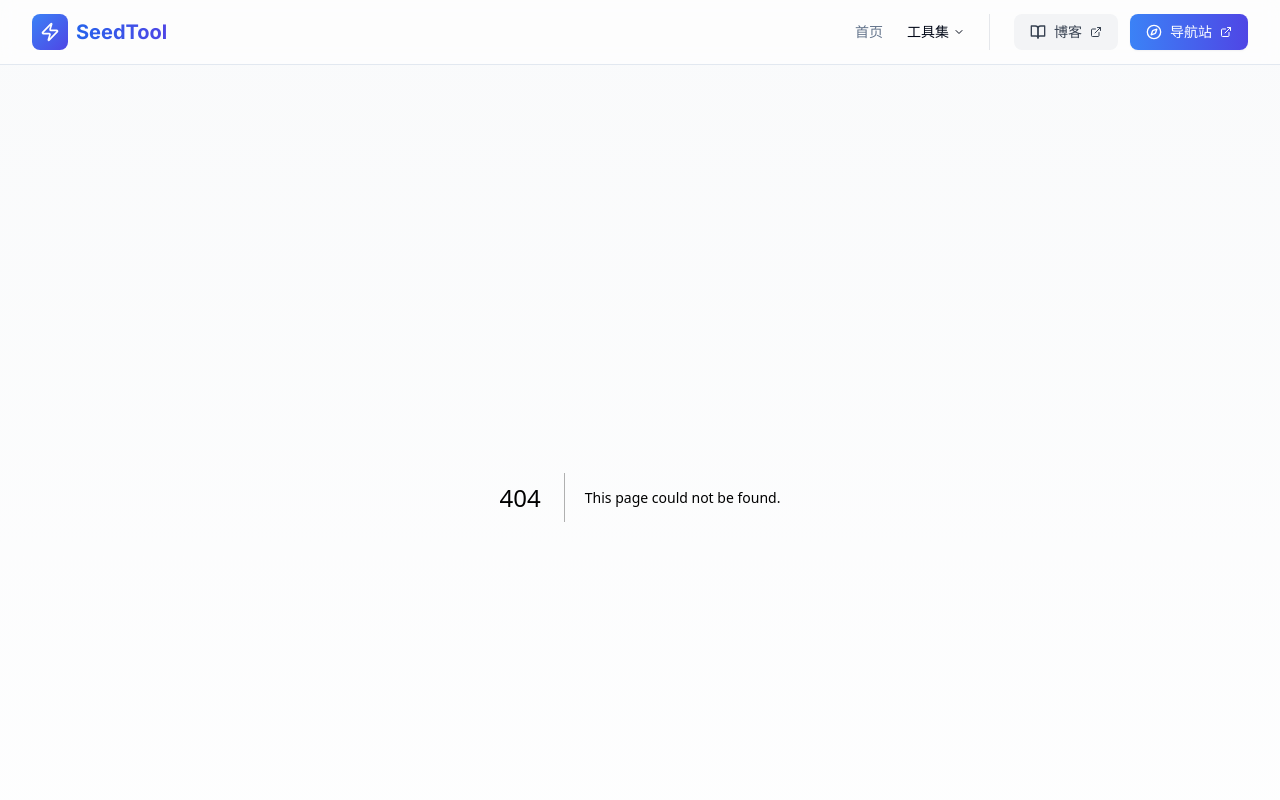
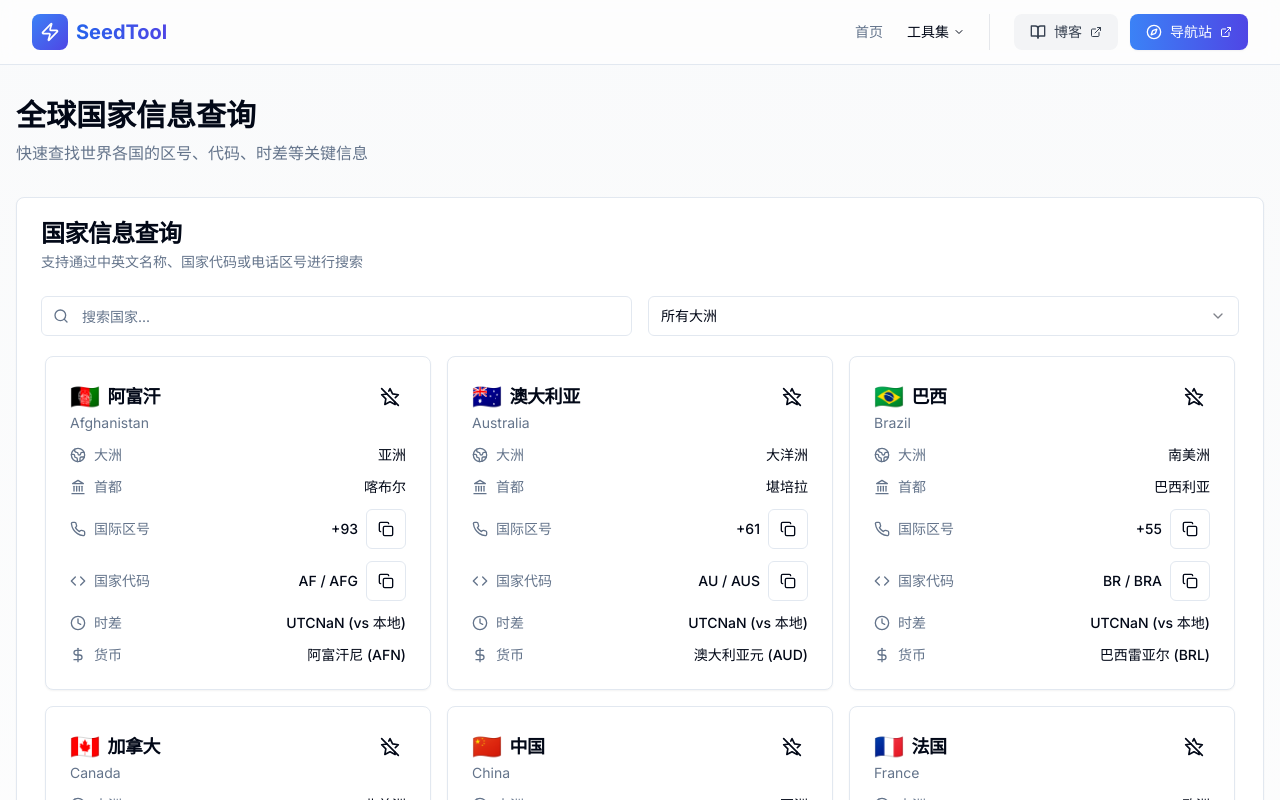
Before and after one commit to everett7623/Globokit, a Next.js app: page /tools/global-country-info in a window 1280 px wide. Before the commit this address had no page. Shown: the top 800 px of the page. Built offline with nearby package versions, Linux system fonts and the light colour scheme.

Commit message:
Create page.tsx

```diff
--- /dev/null
+++ b/app/tools/global-country-info/page.tsx
@@ -0,0 +1,208 @@
+// 名称: 全球国家信息查询
+// 描述: 查询全球国家和地区的详细信息，支持搜索和筛选
+// 路径: seedtool/app/tools/global-country-info/page.tsx
+// 作者: Jensfrank (由Gemini AI生成)
+// 更新时间: 2025-07-25
+
+'use client'
+
+import { useState, useEffect, useMemo } from 'react'
+import { Card, CardContent, CardDescription, CardHeader, CardTitle } from '@/components/ui/card'
+import { Input } from '@/components/ui/input'
+import { Button } from '@/components/ui/button'
+import { Select, SelectContent, SelectItem, SelectTrigger, SelectValue } from '@/components/ui/select'
+import { Badge } from '@/components/ui/badge'
+import { CopyButton } from '@/components/tools/copy-button'
+import { COUNTRY_DATA, getFlagEmoji, getTimeDifference, getContinents, CountryInfo } from '@/lib/tools/global-country-info'
+import { Search, Globe, Star, StarOff, Info, Clock, Phone, Code, Globe2, Landmark, DollarSign } from 'lucide-react'
+
+export default function GlobalCountryInfoPage() {
+  const [searchTerm, setSearchTerm] = useState('')
+  const [continentFilter, setContinentFilter] = useState('all')
+  const [favorites, setFavorites] = useState<string[]>([])
+  const [isMounted, setIsMounted] = useState(false)
+
+  // 从localStorage加载收藏
+  useEffect(() => {
+    const savedFavorites = localStorage.getItem('countryFavorites')
+    if (savedFavorites) {
+      setFavorites(JSON.parse(savedFavorites))
+    }
+    setIsMounted(true)
+  }, [])
+
+  // 筛选和排序逻辑
+  const filteredCountries = useMemo(() => {
+    let countries = COUNTRY_DATA.filter(country => {
+      const term = searchTerm.toLowerCase()
+      const matchesSearch =
+        country.name_cn.toLowerCase().includes(term) ||
+        country.name_en.toLowerCase().includes(term) ||
+        country.iso2.toLowerCase().includes(term) ||
+        country.iso3.toLowerCase().includes(term) ||
+        country.dial_code.includes(term)
+
+      const matchesContinent =
+        continentFilter === 'all' || country.continent_cn === continentFilter
+
+      return matchesSearch && matchesContinent
+    })
+
+    // 将收藏的国家排在前面
+    countries.sort((a, b) => {
+      const aIsFav = favorites.includes(a.iso2)
+      const bIsFav = favorites.includes(b.iso2)
+      if (aIsFav && !bIsFav) return -1
+      if (!aIsFav && bIsFav) return 1
+      return a.name_en.localeCompare(b.name_en)
+    })
+
+    return countries
+  }, [searchTerm, continentFilter, favorites])
+
+  // 切换收藏
+  const toggleFavorite = (iso2: string) => {
+    const newFavorites = favorites.includes(iso2)
+      ? favorites.filter(f => f !== iso2)
+      : [...favorites, iso2]
+
+    setFavorites(newFavorites)
+    localStorage.setItem('countryFavorites', JSON.stringify(newFavorites))
+  }
+
+  if (!isMounted) {
+    return null; // or a loading spinner
+  }
+
+  return (
+    <>
+      <div className="mb-8">
+        <h1 className="text-3xl font-bold mb-2">全球国家信息查询</h1>
+        <p className="text-muted-foreground">
+          快速查找世界各国的区号、代码、时差等关键信息
+        </p>
+      </div>
+
+      <Card>
+        <CardHeader>
+          <CardTitle>国家信息查询</CardTitle>
+          <CardDescription>
+            支持通过中英文名称、国家代码或电话区号进行搜索
+          </CardDescription>
+        </CardHeader>
+        <CardContent className="space-y-4">
+          <div className="grid gap-4 md:grid-cols-2">
+            <div className="relative">
+              <Search className="absolute left-3 top-1/2 transform -translate-y-1/2 text-muted-foreground h-4 w-4" />
+              <Input
+                id="search"
+                type="text"
+                placeholder="搜索国家..."
+                value={searchTerm}
+                onChange={(e) => setSearchTerm(e.target.value)}
+                className="pl-10"
+              />
+            </div>
+            <Select value={continentFilter} onValueChange={setContinentFilter}>
+              <SelectTrigger>
+                <SelectValue placeholder="筛选大洲" />
+              </SelectTrigger>
+              <SelectContent>
+                <SelectItem value="all">所有大洲</SelectItem>
+                {getContinents().map(continent => (
+                  <SelectItem key={continent} value={continent}>
+                    {continent}
+                  </SelectItem>
+                ))}
+              </SelectContent>
+            </Select>
+          </div>
+
+          <div className="space-y-6 max-h-[800px] overflow-y-auto p-1">
+            {filteredCountries.length > 0 ? (
+              <div className="grid gap-4 md:grid-cols-2 lg:grid-cols-3">
+                {filteredCountries.map((country) => (
+                  <Card
+                    key={country.iso2}
+                    className={`overflow-hidden transition-all hover:shadow-lg ${
+                      favorites.includes(country.iso2) ? 'ring-2 ring-yellow-400' : ''
+                    }`}
+                  >
+                    <CardHeader className="pb-3">
+                      <div className="flex items-start justify-between">
+                        <div className="flex-1">
+                          <CardTitle className="text-lg flex items-center gap-2">
+                            <span className="text-2xl">{getFlagEmoji(country.iso2)}</span>
+                            {country.name_cn}
+                          </CardTitle>
+                          <CardDescription>
+                            {country.name_en}
+                          </CardDescription>
+                        </div>
+                        <Button
+                          variant="ghost"
+                          size="icon"
+                          className="ml-2 h-8 w-8"
+                          onClick={() => toggleFavorite(country.iso2)}
+                        >
+                          {favorites.includes(country.iso2) ? (
+                            <Star className="h-5 w-5 fill-yellow-400 text-yellow-400" />
+                          ) : (
+                            <StarOff className="h-5 w-5" />
+                          )}
+                        </Button>
+                      </div>
+                    </CardHeader>
+                    <CardContent className="text-sm space-y-3">
+                      <InfoRow icon={Globe2} label="大洲" value={country.continent_cn} />
+                      <InfoRow icon={Landmark} label="首都" value={country.capital_cn} />
+                      <InfoRow icon={Phone} label="国际区号" value={country.dial_code} hasCopy />
+                      <InfoRow icon={Code} label="国家代码" value={`${country.iso2} / ${country.iso3}`} hasCopy />
+                      <InfoRow icon={Clock} label="时差" value={`UTC${getTimeDifference(country.timezone) > 0 ? '+' : ''}${getTimeDifference(country.timezone)} (vs 本地)`} />
+                      <InfoRow icon={DollarSign} label="货币" value={`${country.currency_name_cn} (${country.currency_code})`} />
+                    </CardContent>
+                  </Card>
+                ))}
+              </div>
+            ) : (
+              <div className="text-center py-16">
+                <Globe className="h-12 w-12 text-muted-foreground mx-auto mb-4" />
+                <p className="text-muted-foreground">未找到匹配的国家信息</p>
+                <p className="text-xs text-muted-foreground mt-1">请尝试更换搜索关键词或筛选条件</p>
+              </div>
+            )}
+          </div>
+        </CardContent>
+      </Card>
+
+      <Card className="mt-6 bg-muted/50">
+        <CardHeader>
+          <CardTitle className="text-lg flex items-center gap-2">
+            <Info className="h-5 w-5" />
+            使用说明
+          </CardTitle>
+        </CardHeader>
+        <CardContent className="space-y-2 text-sm text-muted-foreground">
+          <p>• 点击信息旁的复制按钮，可以快速复制代码或区号。</p>
+          <p>• 点击卡片右上角的 <StarOff className="h-4 w-4 inline-block mx-1" /> 星标收藏常用国家，收藏后将优先显示。</p>
+          <p>• “时差”是与您当前设备所在时区的小时差，便于您快速估算时间。</p>
+          <p>• 数据仅供参考，进行重要业务时请以官方信息为准。</p>
+        </CardContent>
+      </Card>
+    </>
+  )
+}
+
+// 辅助组件：用于显示每一行信息
+const InfoRow = ({ icon: Icon, label, value, hasCopy = false }: { icon: React.ElementType, label: string, value: string, hasCopy?: boolean }) => (
+  <div className="flex items-center justify-between">
+    <div className="flex items-center gap-2 text-muted-foreground">
+      <Icon className="h-4 w-4" />
+      <span>{label}</span>
+    </div>
+    <div className="flex items-center gap-2 font-medium">
+      <span>{value}</span>
+      {hasCopy && <CopyButton textToCopy={value} />}
+    </div>
+  </div>
+)
```
